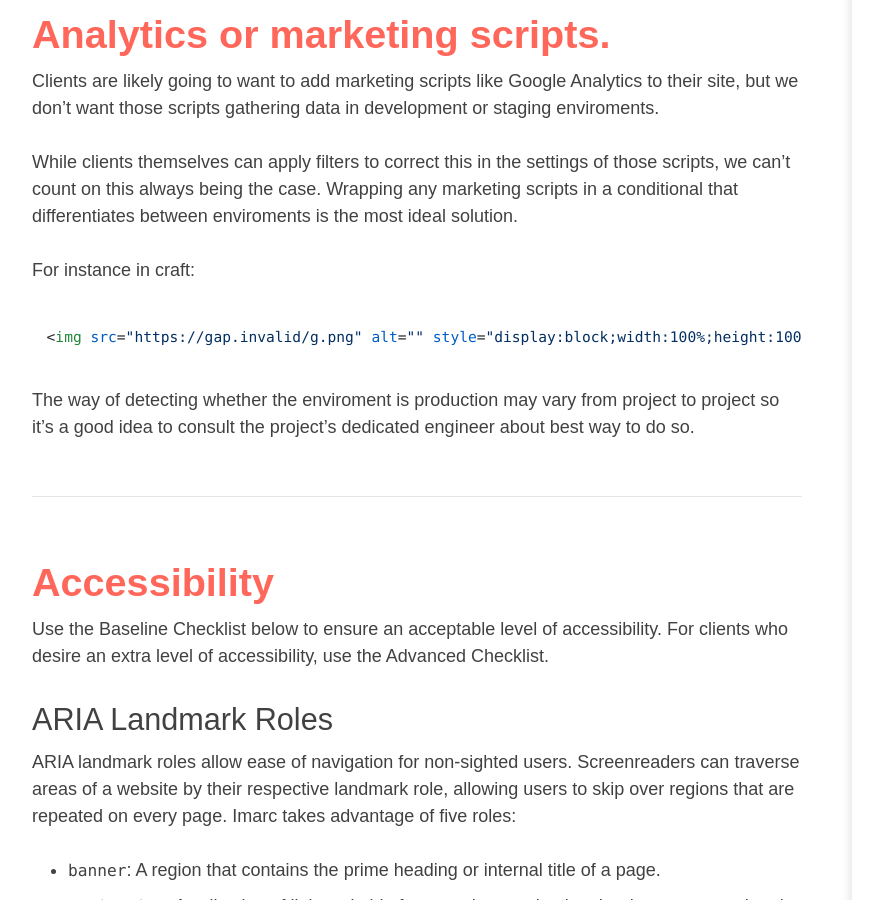
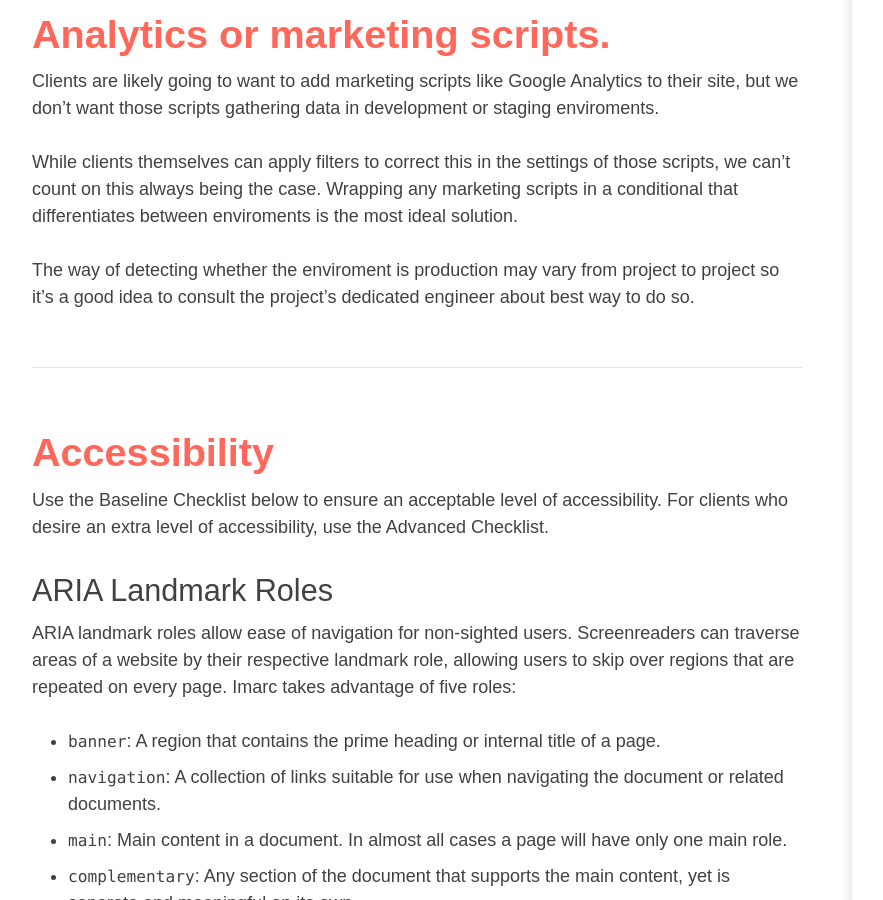
Before and after one commit to imarc/handbook, a Jekyll site: the page built from frontend.markdown, in a window 1280 px wide and 900 px high, scrolled down 28458 px. Shown: the whole window, without its empty margins (88-971 px from the left). Built offline with Jekyll 4.4.1, drawn with Linux system fonts in a browser that asks for light colours; nearby versions of some CDN libraries.

Commit message:
Removed sample code from google analytics section

```diff
--- a/frontend.markdown
+++ b/frontend.markdown
@@ -985,13 +985,6 @@ Clients are likely going to want to add marketing scripts like Google Analytics
 
 While clients themselves can apply filters to correct this in the settings of those scripts, we can't count on this always being the case. Wrapping any marketing scripts in a conditional that differentiates between enviroments is the most ideal solution.
 
-For instance in craft:
-
-    {% set env = getenv('ENVIRONMENT') %}
-    {% if env == 'prod'%}
-        <!-- Add analytics script here -->
-    {% endif %}
-
 The way of detecting whether the enviroment is production may vary from project to project so it's a good idea to consult the project's dedicated engineer about best way to do so.
 
 ## Accessibility
```
